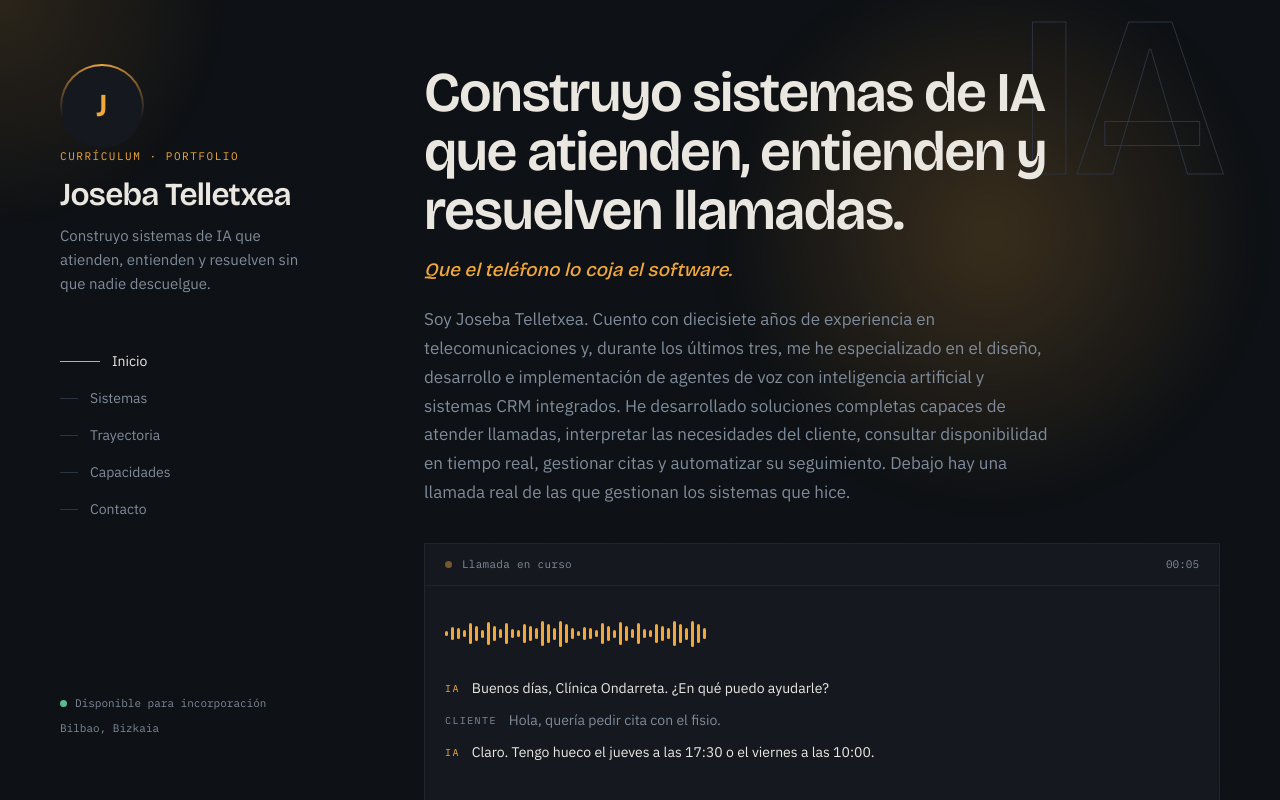
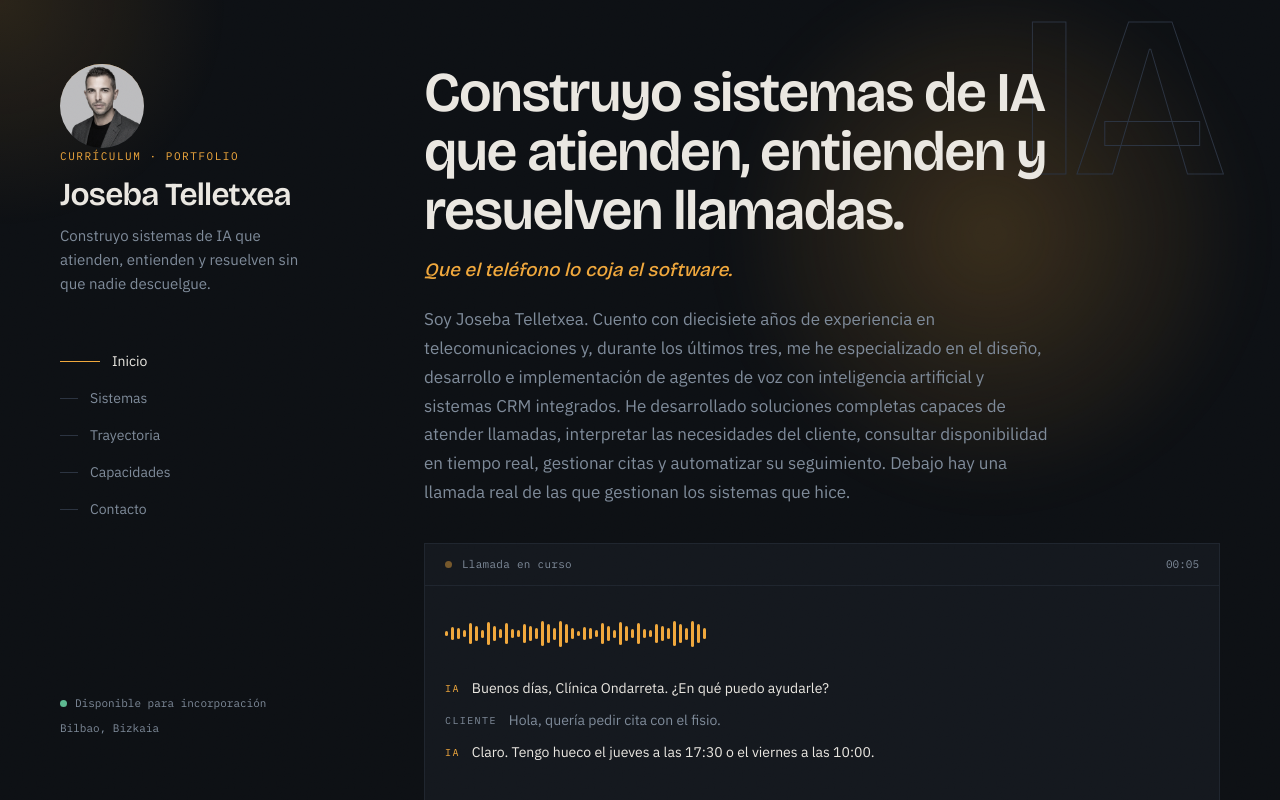
Before and after one commit to jtellearroyo/joseba-portfolio, a Next.js app: page / in a window 1280 px wide. Shown: the top 800 px of the page. Built offline with nearby package versions, Linux system fonts and the light colour scheme.

Commit message:
Anadir foto de perfil real
Co-Authored-By: Claude Sonnet 5 <noreply@anthropic.com>

```diff
--- a/app/page.js
+++ b/app/page.js
@@ -18,7 +18,7 @@ const SECTIONS = [
 
 // Pon tu foto en public/foto.jpg (cuadrada, mínimo 400x400) y cambia esto:
 const PROFILE = {
-  photo: null, // '/foto.jpg'
+  photo: '/foto.jpg',
 };
 
 // Guion de la llamada que se reproduce en la portada.
```
Also changed, not shown: public/foto.jpg (added).
